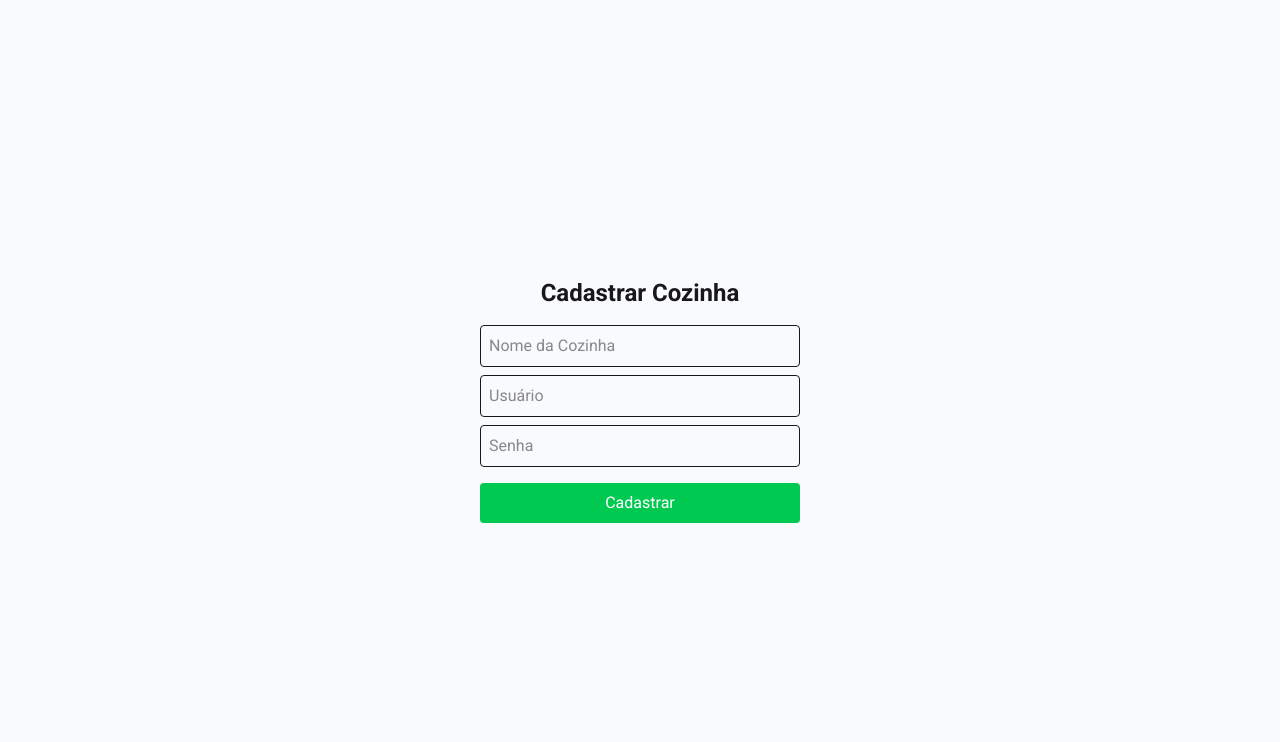
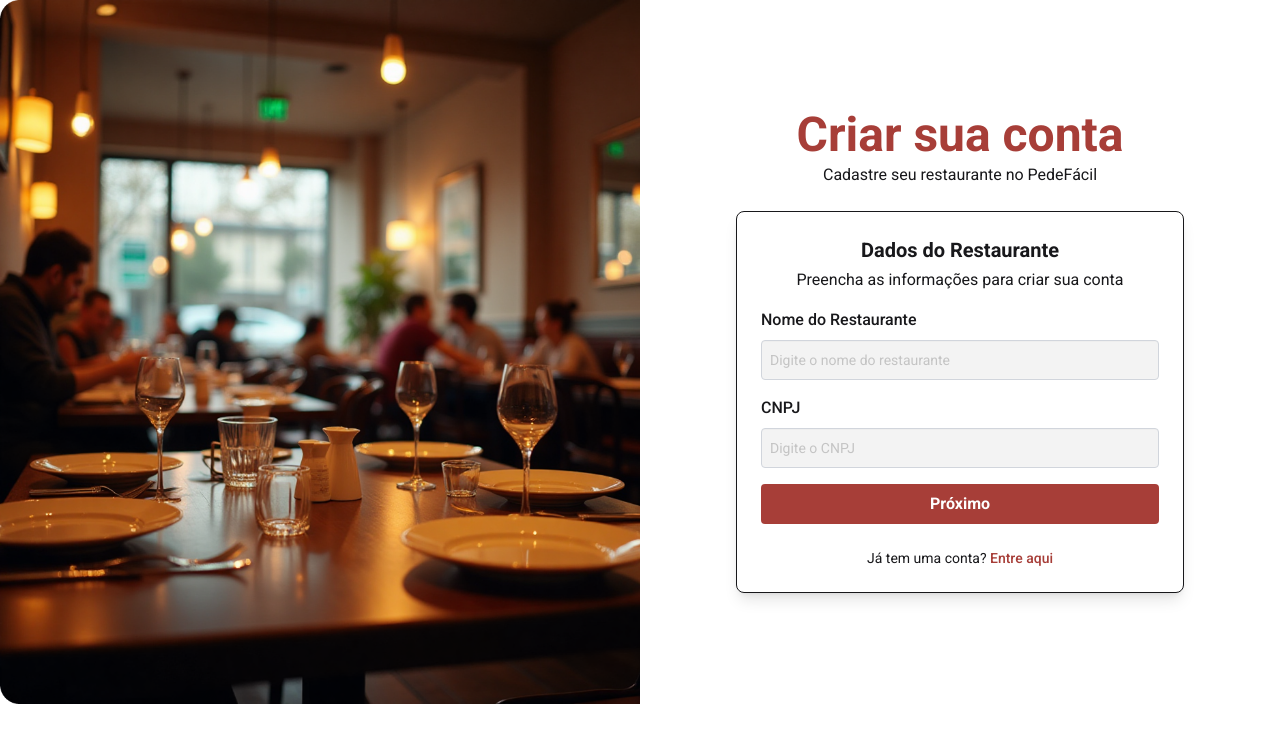
Before and after one commit to MatheusSCristo/OrderFyFrontend, a React (Vite) app: page /auth/cozinha/cadastrar in a window 1280 px wide. Shown: the top 742 px of the page. Built offline with nearby package versions, Linux system fonts and the light colour scheme.

Commit message:
feat(auth): add restaurant register page

```diff
--- a/package.json
+++ b/package.json
@@ -10,14 +10,18 @@
     "preview": "vite preview"
   },
   "dependencies": {
+    "@hookform/resolvers": "^5.2.1",
     "@tailwindcss/vite": "^4.1.7",
     "axios": "^1.11.0",
     "js-cookie": "^3.0.5",
     "lucide-react": "^0.539.0",
     "react": "^19.1.0",
     "react-dom": "^19.1.0",
+    "react-hook-form": "^7.62.0",
+    "react-hot-toast": "^2.6.0",
     "react-router-dom": "^7.8.0",
-    "tailwindcss": "^4.1.7"
+    "tailwindcss": "^4.1.7",
+    "zod": "^4.0.17"
   },
   "devDependencies": {
     "@commitlint/cli": "^19.8.1",
--- a/src/App.tsx
+++ b/src/App.tsx
@@ -1,4 +1,5 @@
 import type React from "react";
+import { Toaster } from "react-hot-toast";
 import {
   Navigate,
   Route,
@@ -10,6 +11,7 @@ import { routes } from "./routes";
 const App: React.FC = () => {
   return (
     <>
+      <Toaster position="bottom-right" />
       <Router>
         <Routes>
           {routes.map((route) => (
--- a/src/pages/auth/restaurant/LoginRestaurant.tsx
+++ b/src/pages/auth/restaurant/LoginRestaurant.tsx
@@ -21,7 +21,7 @@ const LoginRestaurant: React.FC = () => {
                 <legend className="fieldset-legend text-lg">CPF/CNPJ</legend>
                 <input
                   type="text"
-                  className="input border-0 w-full input-lg rounded-lg  bg-[#F3F3F3] placeholder:text-[#C4C4C4]"
+                  className="input border-0 w-full input-lg rounded-lg bg-[#F3F3F3] placeholder:text-[#C4C4C4]"
                   placeholder="Digite seu CPF ou CNPJ"
                 />
               </fieldset>
--- a/src/pages/auth/restaurant/RegisterRestaurant.tsx
+++ b/src/pages/auth/restaurant/RegisterRestaurant.tsx
@@ -1,15 +1,283 @@
-import React from 'react';
+import { zodResolver } from "@hookform/resolvers/zod";
+import { useState } from "react";
+import { useForm } from "react-hook-form";
+import toast from "react-hot-toast";
+import { z } from "zod";
+import restaurantImage from "/assets/login-page.png";
 
-const RegisterRestaurant: React.FC = () => {
+const restaurantRegisterSchema = z.object({
+  name: z.string().min(1, "Nome do restaurante é obrigatório"),
+  cnpj: z
+    .string()
+    .min(18, "CNPJ é obrigatório")
+    .max(18, "CNPJ inválido")
+    .refine((value) => {
+      const numbers = value.replace(/\D/g, "");
+      return numbers.length === 14;
+    }, "CNPJ inválido"),
+  managerName: z.string().min(1, "Nome do gerente é obrigatório"),
+  managerCpf: z
+    .string()
+    .min(11, "CPF do gerente é obrigatório")
+    .regex(/^\d{3}\.\d{3}\.\d{3}-\d{2}$|^\d{11}$/, "CPF inválido"),
+  managerPassword: z
+    .string()
+    .min(8, "A senha deve ter pelo menos 8 caracteres"),
+});
+
+type RestaurantRegisterForm = z.infer<typeof restaurantRegisterSchema>;
+
+const RegisterRestaurant = () => {
+  const [step, setStep] = useState(1);
+
+  const {
+    register,
+    handleSubmit,
+    trigger,
+    formState: { errors, isSubmitting },
+  } = useForm<RestaurantRegisterForm>({
+    resolver: zodResolver(restaurantRegisterSchema),
+    mode: "onTouched",
+  });
+
+  const onSubmit = async (data: RestaurantRegisterForm) => {
+    try {
+      // Simular chamada da API
+      await new Promise((resolve) => setTimeout(resolve, 1000));
+
+      toast.success("Conta criada com sucesso! Bem-vindo ao sistema Orderfy.");
+
+      console.log("Dados do registro:", data);
+    } catch {
+      toast.error("Erro ao criar conta. Tente novamente mais tarde.");
+    }
+  };
+
+  const formatCpf = (value: string) => {
+    const numbers = value.replace(/\D/g, "");
+    if (numbers.length <= 11) {
+      return numbers.replace(/(\d{3})(\d{3})(\d{3})(\d{2})/, "$1.$2.$3-$4");
+    }
+    return value;
+  };
+
+  const formatcnpj = (value: string) => {
+    const numbers = value.replace(/\D/g, "");
+    if (numbers.length <= 11) {
+      return numbers.replace(/(\d{3})(\d{3})(\d{3})(\d{2})/, "$1.$2.$3-$4");
+    }
+    return numbers.replace(
+      /(\d{2})(\d{3})(\d{3})(\d{4})(\d{2})/,
+      "$1.$2.$3/$4-$5"
+    );
+  };
+
+  // Função para avançar para o próximo passo após validação
+  const handleNextStep = async () => {
+    const valid = await trigger(["name", "cnpj"]);
+    if (valid) setStep(2);
+  };
+
+  // Função para voltar ao passo anterior
+  const handlePrevStep = () => setStep(1);
+
   return (
-    <div className="flex flex-col items-center justify-center min-h-screen bg-gray-50">
-      <h1 className="text-2xl font-bold mb-4">Cadastrar Cozinha</h1>
-      <form className="w-full max-w-xs">
-        <input type="text" placeholder="Nome da Cozinha" className="mb-2 p-2 border rounded w-full" />
-        <input type="text" placeholder="Usuário" className="mb-2 p-2 border rounded w-full" />
-        <input type="password" placeholder="Senha" className="mb-4 p-2 border rounded w-full" />
-        <button type="submit" className="bg-green-500 text-white px-4 py-2 rounded w-full">Cadastrar</button>
-      </form>
+    <div className="max-h-screen bg-background flex">
+      {/* Left side - Restaurant image */}
+      <div className="hidden lg:flex lg:w-1/2 relative">
+        <img
+          src={restaurantImage}
+          alt="Interior de restaurante acolhedor"
+          className="object-cover w-full h-full"
+        />
+        <div className="absolute inset-0 bg-warm-brown/20" />
+      </div>
+
+      {/* Right side - Registration form */}
+      <div className="w-full lg:w-1/2 flex items-center justify-center p-8">
+        <div className="w-full max-w-md space-y-6">
+          <div className="text-center">
+            <h1 className="text-5xl font-bold text-terracota-500 text-warm-brown mb-1">
+              Criar sua conta
+            </h1>
+            <p className="text-muted-foreground">
+              Cadastre seu restaurante no PedeFácil
+            </p>
+          </div>
+
+          <div className="border border-border shadow-lg rounded-lg bg-white p-6">
+            <div className="space-y-1 mb-4">
+              <h2 className="text-xl text-center text-foreground font-bold">
+                Dados do Restaurante
+              </h2>
+              <p className="text-center text-muted-foreground">
+                Preencha as informações para criar sua conta
+              </p>
+            </div>
+            <form
+              onSubmit={handleSubmit(onSubmit)}
+              className="space-y-4"
+              autoComplete="off"
+            >
+              {step === 1 && (
+                <>
+                  <div className="space-y-2">
+                    <label htmlFor="name" className="block font-medium">
+                      Nome do Restaurante
+                    </label>
+                    <input
+                      id="name"
+                      type="text"
+                      placeholder="Digite o nome do restaurante"
+                      {...register("name")}
+                      className={`w-full p-2 border rounded input bg-[#F3F3F3] placeholder:text-[#C4C4C4] ${
+                        errors.name ? "border-error" : "border-gray-300"
+                      }`}
+                    />
+                    {errors.name && (
+                      <p className="text-sm text-error">
+                        {errors.name.message}
+                      </p>
+                    )}
+                  </div>
+                  <div className="space-y-2">
+                    <label htmlFor="cnpj" className="block font-medium">
+                      CNPJ
+                    </label>
+                    <input
+                      id="cnpj"
+                      type="text"
+                      placeholder="Digite o CNPJ"
+                      {...register("cnpj")}
+                      maxLength={17}
+                      minLength={17}
+                      onChange={(e) => {
+                        e.target.value = formatcnpj(e.target.value);
+                        register("cnpj").onChange(e);
+                      }}
+                      className={`w-full p-2 border rounded input bg-[#F3F3F3] placeholder:text-[#C4C4C4] ${
+                        errors.cnpj ? "border-error" : "border-gray-300"
+                      }`}
+                    />
+                    {errors.cnpj && (
+                      <p className="text-sm text-error">
+                        {errors.cnpj.message}
+                      </p>
+                    )}
+                  </div>
+                  <button
+                    type="button"
+                    className="w-full bg-terracota-500 hover:bg-terracota-600 text-white font-bold py-2 px-4 rounded"
+                    onClick={handleNextStep}
+                  >
+                    Próximo
+                  </button>
+                </>
+              )}
+
+              {step === 2 && (
+                <>
+                  <div className="space-y-2">
+                    <label htmlFor="managerName" className="block font-medium">
+                      Nome do Gerente
+                    </label>
+                    <input
+                      id="managerName"
+                      type="text"
+                      placeholder="Digite o nome do gerente"
+                      {...register("managerName")}
+                      className={`w-full p-2 border rounded input bg-[#F3F3F3] placeholder:text-[#C4C4C4] ${
+                        errors.managerName ? "border-error" : "border-gray-300"
+                      }`}
+                    />
+                    {errors.managerName && (
+                      <p className="text-sm text-error">
+                        {errors.managerName.message}
+                      </p>
+                    )}
+                  </div>
+                  <div className="space-y-2">
+                    <label htmlFor="managerCpf" className="block font-medium">
+                      CPF do Gerente
+                    </label>
+                    <input
+                      id="managerCpf"
+                      type="text"
+                      maxLength={14}
+                      placeholder="Digite o CPF do gerente"
+                      {...register("managerCpf")}
+                      onChange={(e) => {
+                        e.target.value = formatCpf(e.target.value);
+                        register("managerCpf").onChange(e);
+                      }}
+                      className={`w-full p-2 border rounded input bg-[#F3F3F3] placeholder:text-[#C4C4C4] ${
+                        errors.managerCpf ? "border-error" : "border-gray-300"
+                      }`}
+                    />
+                    {errors.managerCpf && (
+                      <p className="text-sm text-error">
+                        {errors.managerCpf.message}
+                      </p>
+                    )}
+                  </div>
+                  <div className="space-y-2">
+                    <label
+                      htmlFor="managerPassword"
+                      className="block font-medium"
+                    >
+                      Senha
+                    </label>
+                    <input
+                      id="managerPassword"
+                      type="password"
+                      placeholder="Digite sua senha"
+                      {...register("managerPassword")}
+                      className={`w-full p-2 border rounded input bg-[#F3F3F3] placeholder:text-[#C4C4C4]${
+                        errors.managerPassword
+                          ? "border-error"
+                          : "border-gray-300"
+                      }`}
+                    />
+                    {errors.managerPassword && (
+                      <p className="text-sm text-error">
+                        {errors.managerPassword.message}
+                      </p>
+                    )}
+                  </div>
+                  <div className="flex gap-2">
+                    <button
+                      type="button"
+                      className="w-1/2 bg-gray-200 hover:bg-gray-300 text-gray-700 font-bold py-2 px-4 rounded"
+                      onClick={handlePrevStep}
+                    >
+                      Voltar
+                    </button>
+                    <button
+                      type="submit"
+                      className="w-1/2 bg-terracota-500 hover:bg-terracota-600 text-white font-bold py-2 px-4 rounded"
+                      disabled={isSubmitting}
+                    >
+                      {isSubmitting ? "Criando conta..." : "Criar conta"}
+                    </button>
+                  </div>
+                </>
+              )}
+            </form>
+
+            <div className="mt-6 text-center">
+              <p className="text-sm text-muted-foreground">
+                Já tem uma conta?{" "}
+                <a
+                  href="/login"
+                  className="text-terracota-500 hover:text-terracota-600 font-medium"
+                >
+                  Entre aqui
+                </a>
+              </p>
+            </div>
+          </div>
+        </div>
+      </div>
     </div>
   );
 };
```
Also changed, not shown: 1 other file (tests, documents, lock files or other folders).
